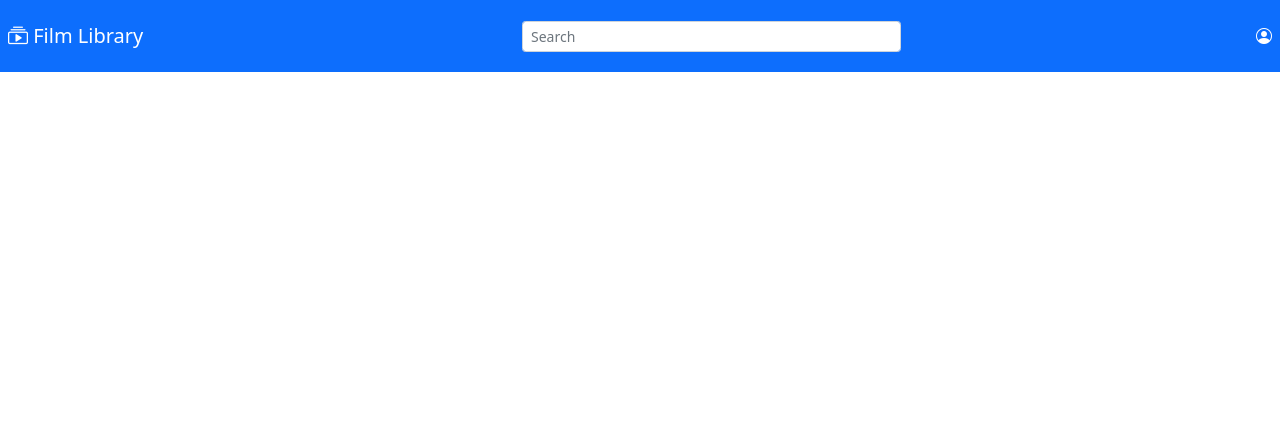
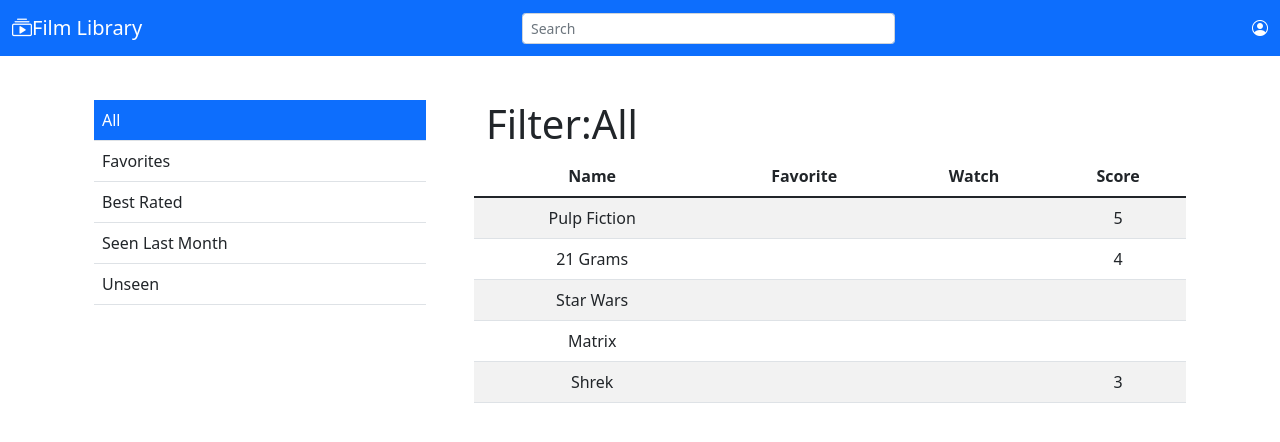
Before and after one commit to jandvanegas/msc-polito-webapp-biglab1, a React (Create React App) app in the folder biglab1/: page / in a window 1280 px wide. Shown: the top 442 px of the page. Built offline with nearby package versions, Linux system fonts and the light colour scheme.

Commit message:
feat(navbar, content): added navbar and draft of content.

```diff
--- a/biglab1/src/App.css
+++ b/biglab1/src/App.css
@@ -1,16 +1,5 @@
 .App {
   text-align: center;
-}
-
-.App-logo {
-  height: 40vmin;
-  pointer-events: none;
-}
-
-@media (prefers-reduced-motion: no-preference) {
-  .App-logo {
-    animation: App-logo-spin infinite 20s linear;
-  }
 }
 
 .App-header {
@@ -28,11 +17,6 @@
   color: #61dafb;
 }
 
-@keyframes App-logo-spin {
-  from {
-    transform: rotate(0deg);
-  }
-  to {
-    transform: rotate(360deg);
-  }
+@media screen {
+  body { padding-top: 100px; }
 }
--- a/biglab1/src/App.js
+++ b/biglab1/src/App.js
@@ -1,13 +1,33 @@
 import './App.css';
 import Container from 'react-bootstrap/Container';
 import Row from 'react-bootstrap/Row';
-import {AppNavbar} from './components/LibraryComponents'
+import Col from 'react-bootstrap/Col';
+import dayjs from 'dayjs'
+import { AppNavbar, SideBar, Films } from './components/LibraryComponents'
+
+const fakeFilms = [
+  { id: 1, name: 'Pulp Fiction', favorite: true, watchDate: dayjs('2022-03-10'), score: 5 },
+  { id: 2, name: '21 Grams', favorite: true, watchDate: dayjs('2022-03-17'), score: 4 },
+  { id: 3, name: 'Star Wars', favorite: false },
+  { id: 4, name: 'Matrix', favorite: false, },
+  { id: 5, name: 'Shrek', favorite: false, watchDate: dayjs('2022-03-21'), score: 3 },
+];
+
+const filterTitle = 'Filter:All'
 
 function App() {
   return (
     <Container className="App">
       <Row>
-        <AppNavbar/>
+        <AppNavbar />
+      </Row>
+      <Row>
+        <Col xs={4}>
+          <SideBar/>
+        </Col>
+        <Col xs={8}>
+          <Films films={fakeFilms} title={filterTitle} />
+        </Col>
       </Row>
     </Container>
   );
--- a/biglab1/src/components/LibraryComponents.js
+++ b/biglab1/src/components/LibraryComponents.js
@@ -3,48 +3,99 @@ import 'bootstrap-icons/font/bootstrap-icons.css'
 import Navbar from 'react-bootstrap/Navbar'
 import FormControl from 'react-bootstrap/FormControl'
 import Form from 'react-bootstrap/Form'
+import Container from 'react-bootstrap/Container'
+import Row from 'react-bootstrap/Row'
+import Col from 'react-bootstrap/Col'
+import Table from 'react-bootstrap/Table'
 
 function AppNavbar() {
   return (
-    <>
-      <div className="d-flex flex-row justify-content-between">
     <Navbar bg="primary" variant="dark" expand="md" fixed="top">
-          <div className="col p-2">
-            <div className="d-flex justify-content-start">
-              <Navbar.Brand>
-                <div className="col">
-                  <i className='bi bi-collection-play text-white'> </i>
-                  Film Library
-                </div>
-              </Navbar.Brand>
-            </div>
-          </div>
+      <Col><FilmBrand /></Col>
       <Navbar.Toggle aria-controls="basic-navbar-nav" />
       <Navbar.Collapse id="basic-navbar-nav">
-            <div className="col">
-              <Form inline>
+        <Col><FilmSearchForm /></Col>
+        <Col><FilmUser /></Col>
+      </Navbar.Collapse>
+    </Navbar>
+  )
+}
+
+function FilmUser() {
+  return <Navbar.Text className='d-flex justify-content-end'>
+    <i className='bi bi-person-circle text-white'> </i>
+  </Navbar.Text>
+}
+
+function FilmSearchForm() {
+  return <Form inline>
     <FormControl
       type="search"
       placeholder="Search"
       arial-label="Search"
       size='sm' />
   </Form>
-            </div>
-            <div className="col">
-              <div className="d-flex justify-content-end">
-                <Navbar.Text>
-                  <div className='col p-2'>
-                    <i className='bi bi-person-circle text-white'> </i>
-                  </div>
-                </Navbar.Text>
-              </div>
-            </div>
-          </Navbar.Collapse>
-        </Navbar>
-      </div>
-
-    </>
-  )
 }
 
-export { AppNavbar }
+function FilmBrand() {
+  return <Navbar.Brand className='d-flex justify-content-start'>
+    <i className='bi bi-collection-play text-white'> </i>
+    Film Library
+  </Navbar.Brand>
+}
+
+function SideBar() {
+  return <Container>
+    <Row className='p-2 bg-primary text-white border-bottom'>All</Row>
+    <Row className='p-2 border-bottom'>Favorites</Row>
+    <Row className='p-2 border-bottom'>Best Rated</Row>
+    <Row className='p-2 border-bottom'>Seen Last Month</Row>
+    <Row className='p-2 border-bottom'>Unseen</Row>
+  </Container>
+}
+
+function Films(props) {
+  return <Container>
+    <Row className='d-flex flex-row justify-content-start'>
+      <Col xs={2}>
+        <h1 className='text-dark'>{props.title}</h1>
+      </Col>
+    </Row>
+    <Row>
+      <FilmsTable films={props.films} />
+    </Row>
+  </Container>
+
+}
+
+function FilmsTable(props) {
+  return <Table striped>
+    <thead>
+      <tr>
+        <th>Name</th>
+        <th>Favorite</th>
+        <th>Watch</th>
+        <th>Score</th>
+      </tr>
+    </thead>
+    <tbody>
+      {
+        props.films.map((film) => <FilmRow film={film} key={film.id} />)
+      }
+    </tbody>
+  </Table>
+}
+
+function FilmRow(props) {
+  return <>
+    <tr>
+      <td>{props.film.name} </td>
+      <td>{props.film.favorite} </td>
+      <td>{props.film.watchedDate} </td>
+      <td>{props.film.score} </td>
+    </tr>
+  </>
+}
+
+
+export { AppNavbar, SideBar, Films }
```
Lines whose indentation alone changed are shown as unchanged.
